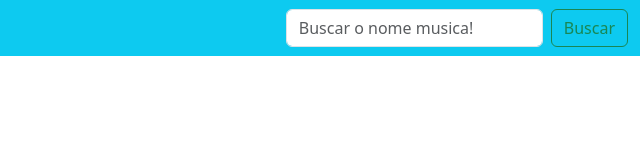
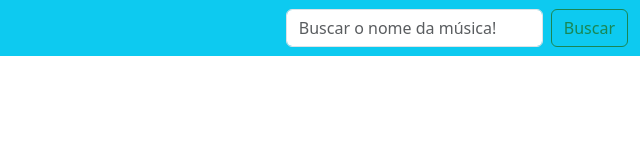
Before and after one commit to AntonioFerreira28/MyMusic, a plain HTML site: page index.html in a window 1280 px wide. Shown: the full height of the page, 640-1280 px from the left. Drawn offline with nearby package versions, Linux system fonts and the light colour scheme.

Commit message:
https://github.com/AntonioFerreira28/MyMusic

```diff
--- a/index.html
+++ b/index.html
@@ -40,7 +40,7 @@
               </li>
             </ul>
             <form class="d-flex" role="search">
-              <input id="buscar" class="form-control me-2" type="search" placeholder="Buscar o nome musica!" aria-label="Buscar">
+              <input id="buscar" class="form-control me-2" type="search" placeholder="Buscar o nome da música!" aria-label="Buscar">
               <button class="btn btn-outline-success" type="submit">Buscar</button>
             </form>
           </div>
```
